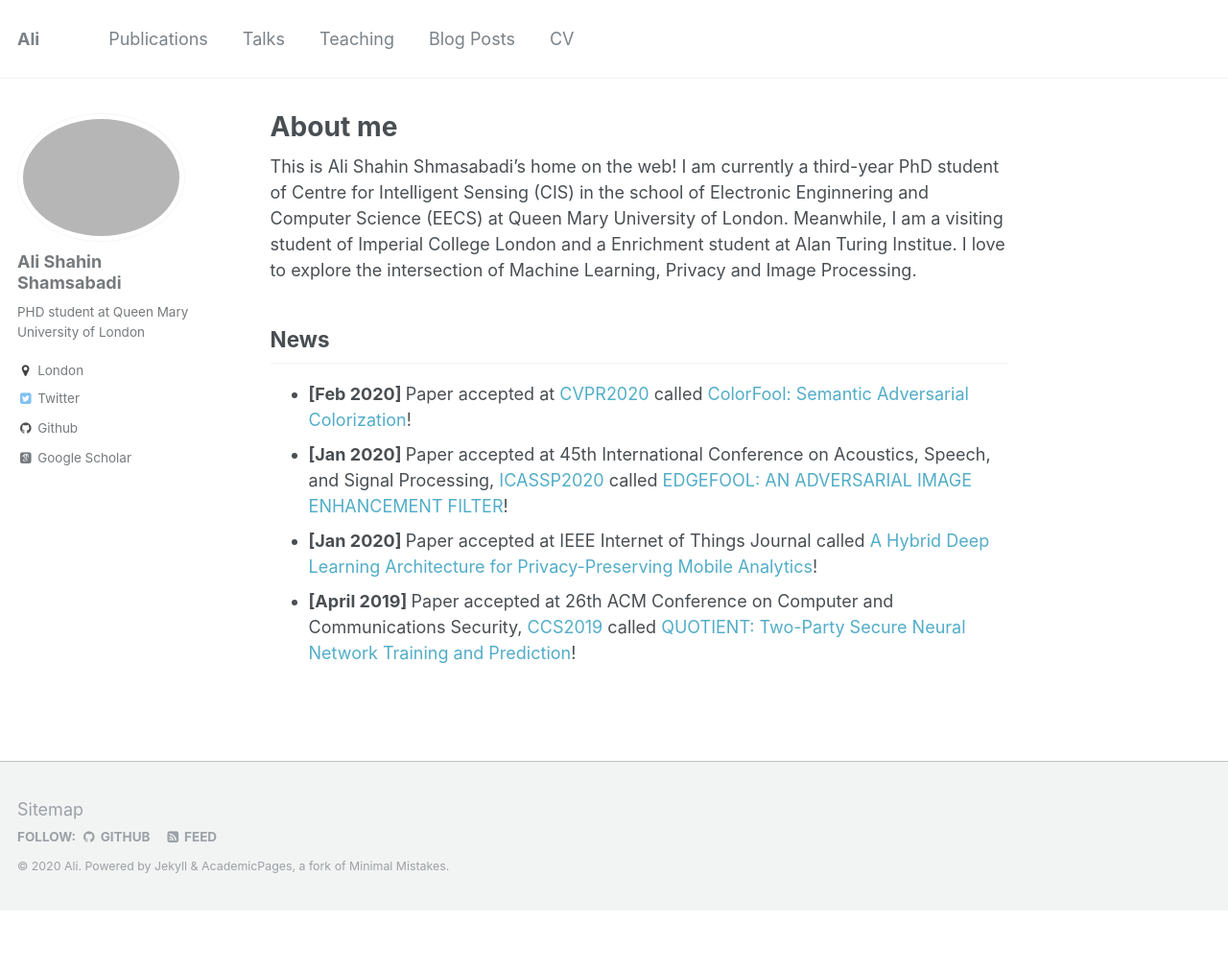
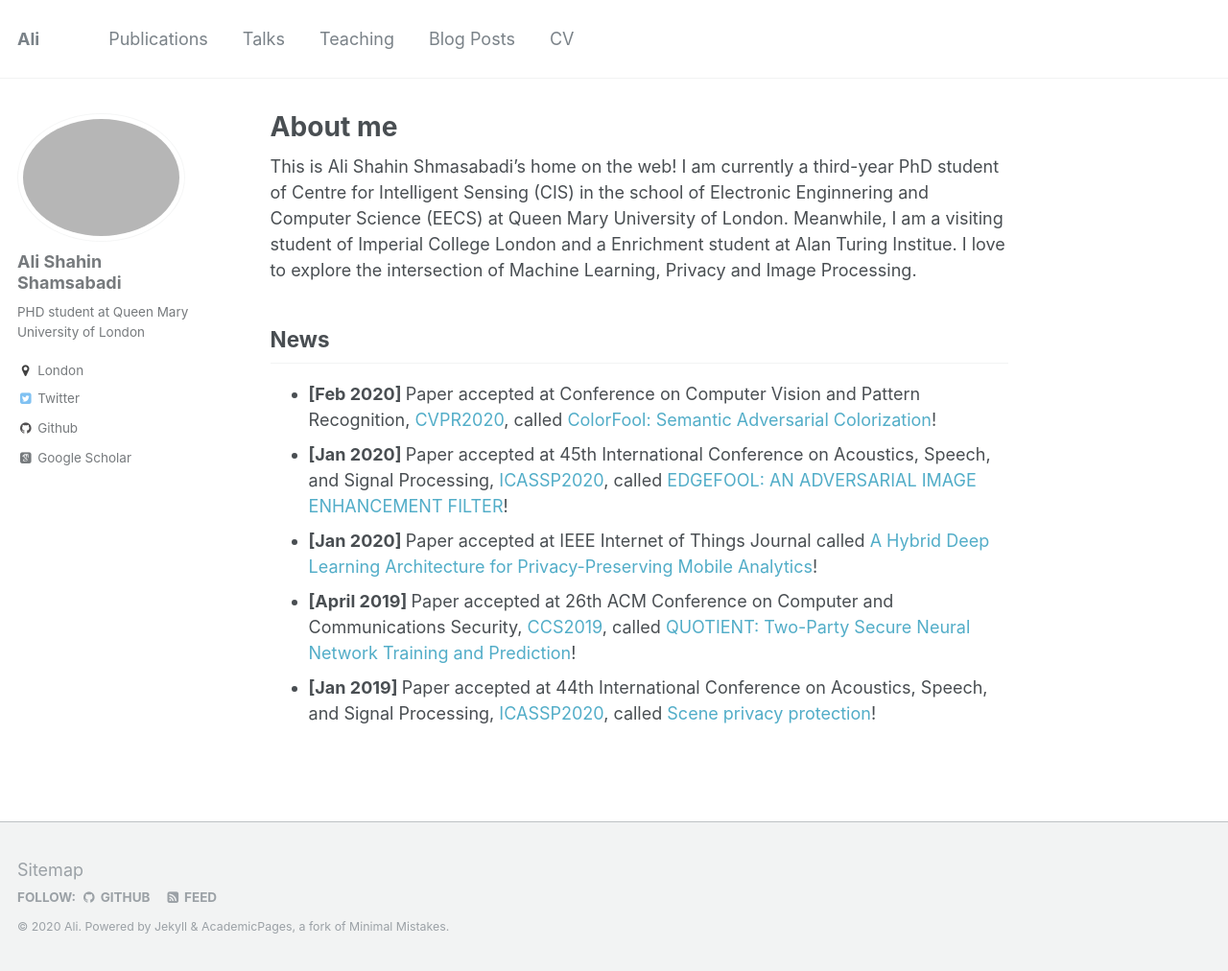
Before and after one commit to AliShahin/AliShahin.github.io, a Jekyll site: the page built from _pages/about.md, in a window 1280 px wide and 1012 px high. Shown: the whole window at 96% size. Built offline with Jekyll 4.4.1, drawn with Linux system fonts in a browser that asks for light colours; some web fonts are replaced.

Commit message:
Update about.md

```diff
--- a/_pages/about.md
+++ b/_pages/about.md
@@ -12,7 +12,8 @@ This is Ali Shahin Shmasabadi's home on the web!
 I am currently a third-year PhD student of Centre for Intelligent Sensing (CIS) in the school of Electronic Enginnering and Computer Science (EECS) at Queen Mary University of London. Meanwhile, I am a visiting student of Imperial College London and a Enrichment student at Alan Turing Institue. I love to explore the intersection of Machine Learning, Privacy and Image Processing.
 
 ## News
-- <b> [Feb 2020] </b> Paper accepted at [CVPR2020](http://cvpr2020.thecvf.com) called [ColorFool: Semantic Adversarial Colorization](https://arxiv.org/pdf/1911.10891.pdf)!
-- <b> [Jan 2020] </b> Paper accepted at 45th International Conference on Acoustics, Speech, and Signal Processing, [ICASSP2020](https://2020.ieeeicassp.org) called [EDGEFOOL: AN ADVERSARIAL IMAGE ENHANCEMENT FILTER](https://arxiv.org/pdf/1910.12227.pdf)!
+- <b> [Feb 2020] </b> Paper accepted at Conference on Computer Vision and Pattern Recognition, [CVPR2020](http://cvpr2020.thecvf.com), called [ColorFool: Semantic Adversarial Colorization](https://arxiv.org/pdf/1911.10891.pdf)!
+- <b> [Jan 2020] </b> Paper accepted at 45th International Conference on Acoustics, Speech, and Signal Processing, [ICASSP2020](https://2020.ieeeicassp.org), called [EDGEFOOL: AN ADVERSARIAL IMAGE ENHANCEMENT FILTER](https://arxiv.org/pdf/1910.12227.pdf)!
 - <b> [Jan 2020] </b> Paper accepted at IEEE Internet of Things Journal called [A Hybrid Deep Learning Architecture for Privacy-Preserving Mobile Analytics](https://arxiv.org/pdf/1703.02952.pdf)!
-- <b> [April 2019] </b> Paper accepted at 26th ACM Conference on Computer and Communications Security, [CCS2019](https://sigsac.org/ccs/CCS2019/) called [QUOTIENT: Two-Party Secure Neural Network Training and Prediction](https://arxiv.org/pdf/1907.03372.pdf)!
+- <b> [April 2019] </b> Paper accepted at 26th ACM Conference on Computer and Communications Security, [CCS2019](https://sigsac.org/ccs/CCS2019/), called [QUOTIENT: Two-Party Secure Neural Network Training and Prediction](https://arxiv.org/pdf/1907.03372.pdf)!
+- <b> [Jan 2019] </b> Paper accepted at 44th International Conference on Acoustics, Speech, and Signal Processing, [ICASSP2020](https://2019.ieeeicassp.org), called [Scene privacy protection](https://qmro.qmul.ac.uk/xmlui/bitstream/handle/123456789/56780/Cavallaro%20Scene%20privacy%20protection%202019%20Accepted.pdf?sequence=2)!
```
